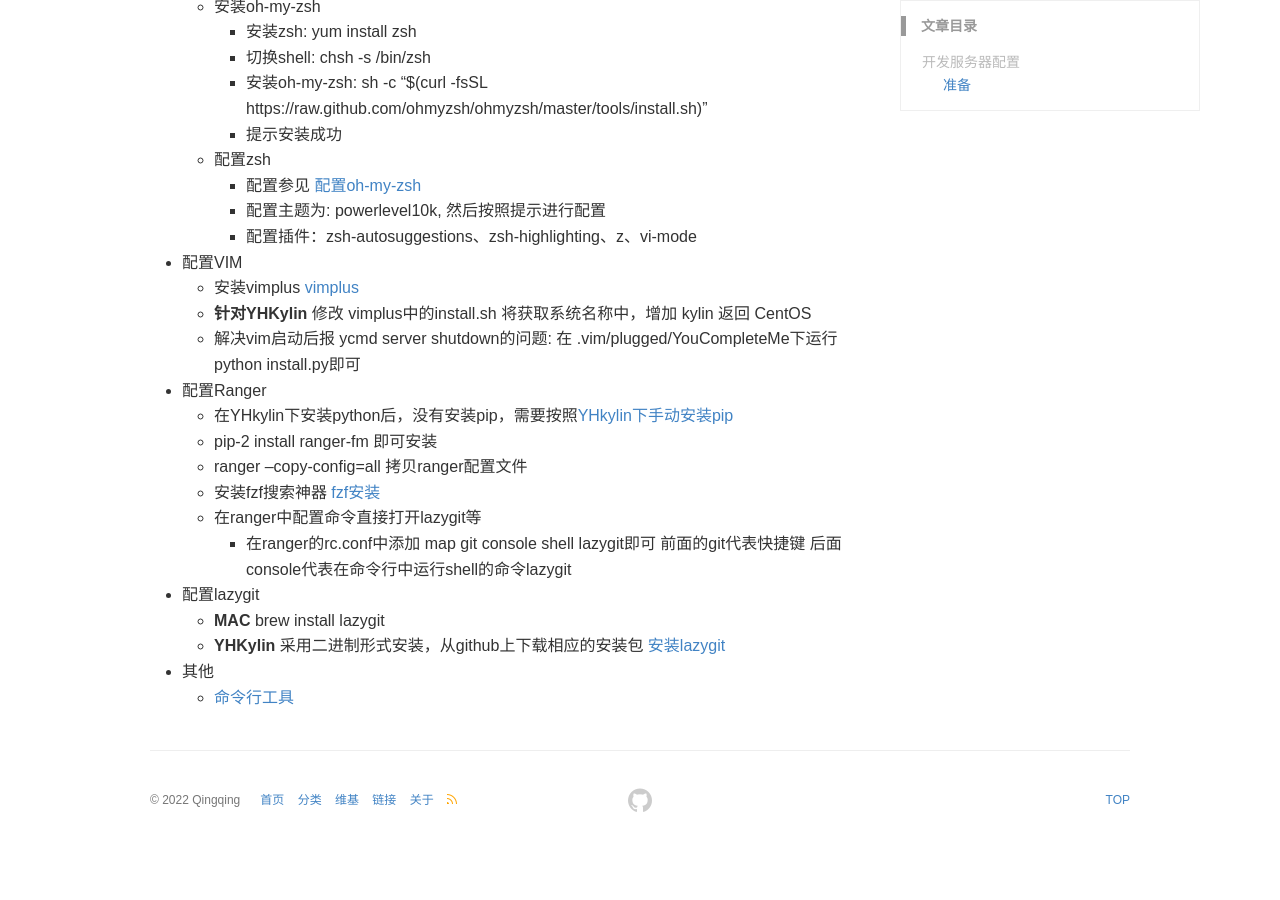
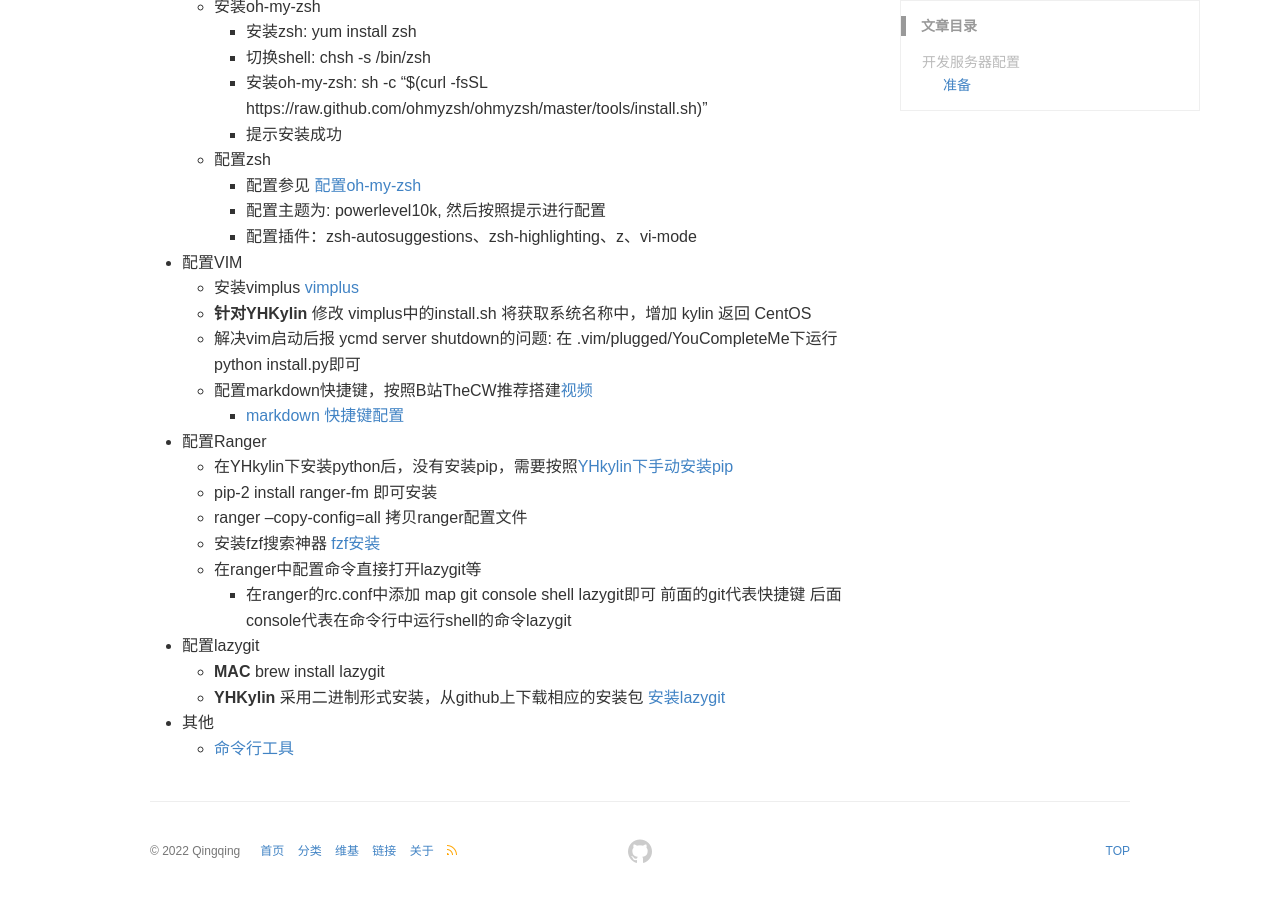
Before and after one commit to QingyiZhang/qingyizhang.github.io, a Jekyll site: the page built from _posts/2022-08-04-server-install.md, in a window 1280 px wide and 900 px high, scrolled down 574 px. Built offline with Jekyll 4.4.1, drawn with Linux system fonts in a browser that asks for light colours; comment, search, counter and statistics services are not loaded; before the commit the page ends 1423 px from its top, so only the background shows below that.

Commit message:
增加配置markdown快捷键，后续写文档主要基于markdown编写

```diff
--- a/_posts/2022-08-04-server-install.md
+++ b/_posts/2022-08-04-server-install.md
@@ -31,6 +31,9 @@ keywords: vim, ranger, zsh, lazygit
     * 安装vimplus [vimplus](https://github.com/chxuan/vimplus)
     * **针对YHKylin** 修改 vimplus中的install.sh 将获取系统名称中，增加 kylin 返回 CentOS
     * 解决vim启动后报 ycmd server shutdown的问题: 在 .vim/plugged/YouCompleteMe下运行python install.py即可
+    * 配置markdown快捷键，按照B站TheCW推荐搭建[视频](https://www.bilibili.com/video/BV1ox411R7bo?spm_id_from=333.999.0.0)
+        * [markdown 快捷键配置](https://zhuanlan.zhihu.com/p/103521513)
+
 * 配置Ranger
     * 在YHkylin下安装python后，没有安装pip，需要按照[YHkylin下手动安装pip](https://icode.best/i/19584245910097)
     * pip-2 install ranger-fm 即可安装
```
